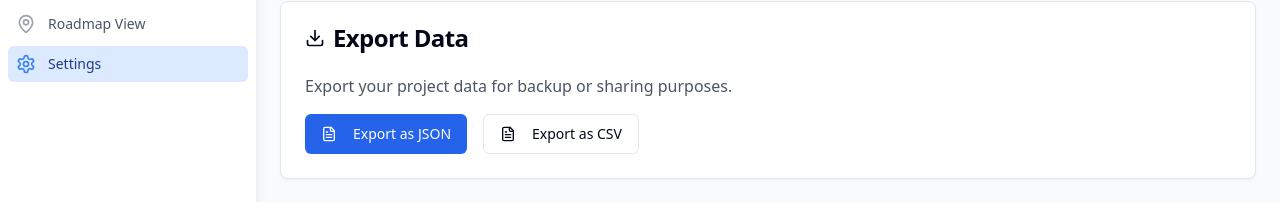
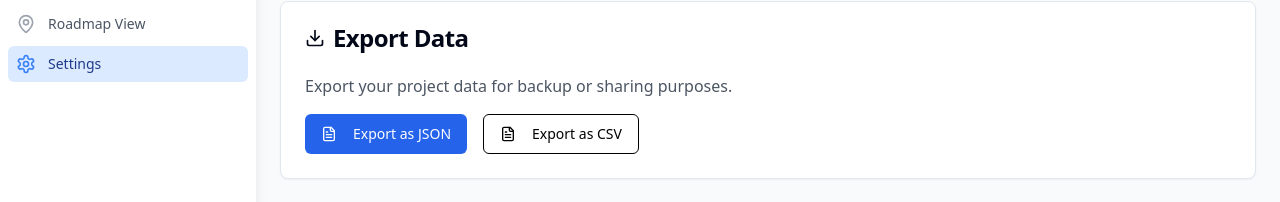
Before and after one commit to rpraharaj/milestone-maestro-roadmap-flow, a React (Vite) app: page /settings in a window 1280 px wide. Shown: the part 250-452 px from the top of the page. Built offline with nearby package versions, Linux system fonts and the light colour scheme.

Commit message:
Fix: Change all button colors to black
Update button color to black in `src/components/ui/button.tsx`.

```diff
--- a/src/components/ui/button.tsx
+++ b/src/components/ui/button.tsx
@@ -1,3 +1,4 @@
+
 import * as React from "react"
 import { Slot } from "@radix-ui/react-slot"
 import { cva, type VariantProps } from "class-variance-authority"
@@ -11,13 +12,13 @@ const buttonVariants = cva(
       variant: {
         default: "bg-black text-white hover:bg-gray-800",
         destructive:
-          "bg-destructive text-destructive-foreground hover:bg-destructive/90",
+          "bg-red-600 text-white hover:bg-red-700",
         outline:
-          "border border-input bg-background hover:bg-accent hover:text-accent-foreground",
+          "border border-black bg-white text-black hover:bg-black hover:text-white",
         secondary:
-          "bg-secondary text-secondary-foreground hover:bg-secondary/80",
-        ghost: "hover:bg-accent hover:text-accent-foreground",
-        link: "text-primary underline-offset-4 hover:underline",
+          "bg-gray-800 text-white hover:bg-gray-700",
+        ghost: "text-black hover:bg-gray-100",
+        link: "text-black underline-offset-4 hover:underline hover:text-gray-800",
       },
       size: {
         default: "h-10 px-4 py-2",
```
